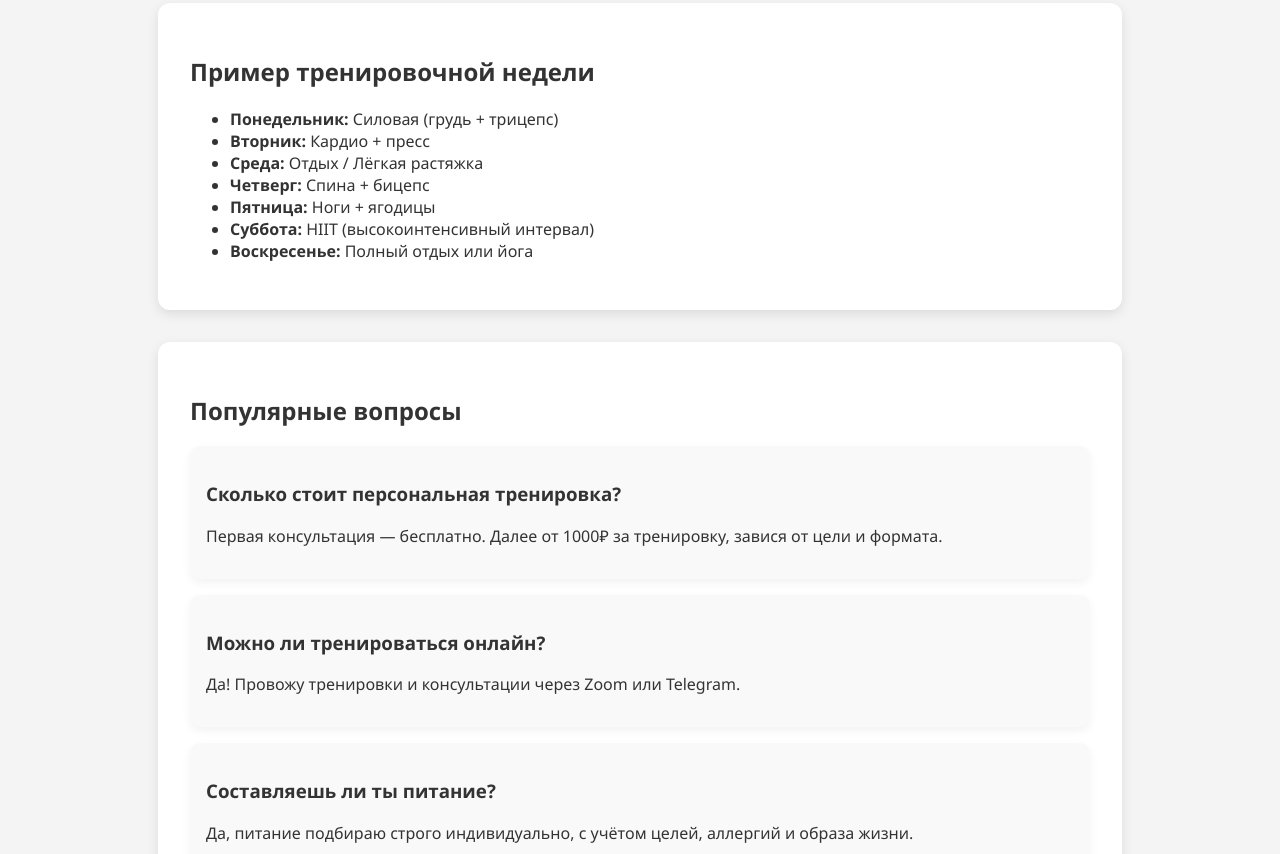
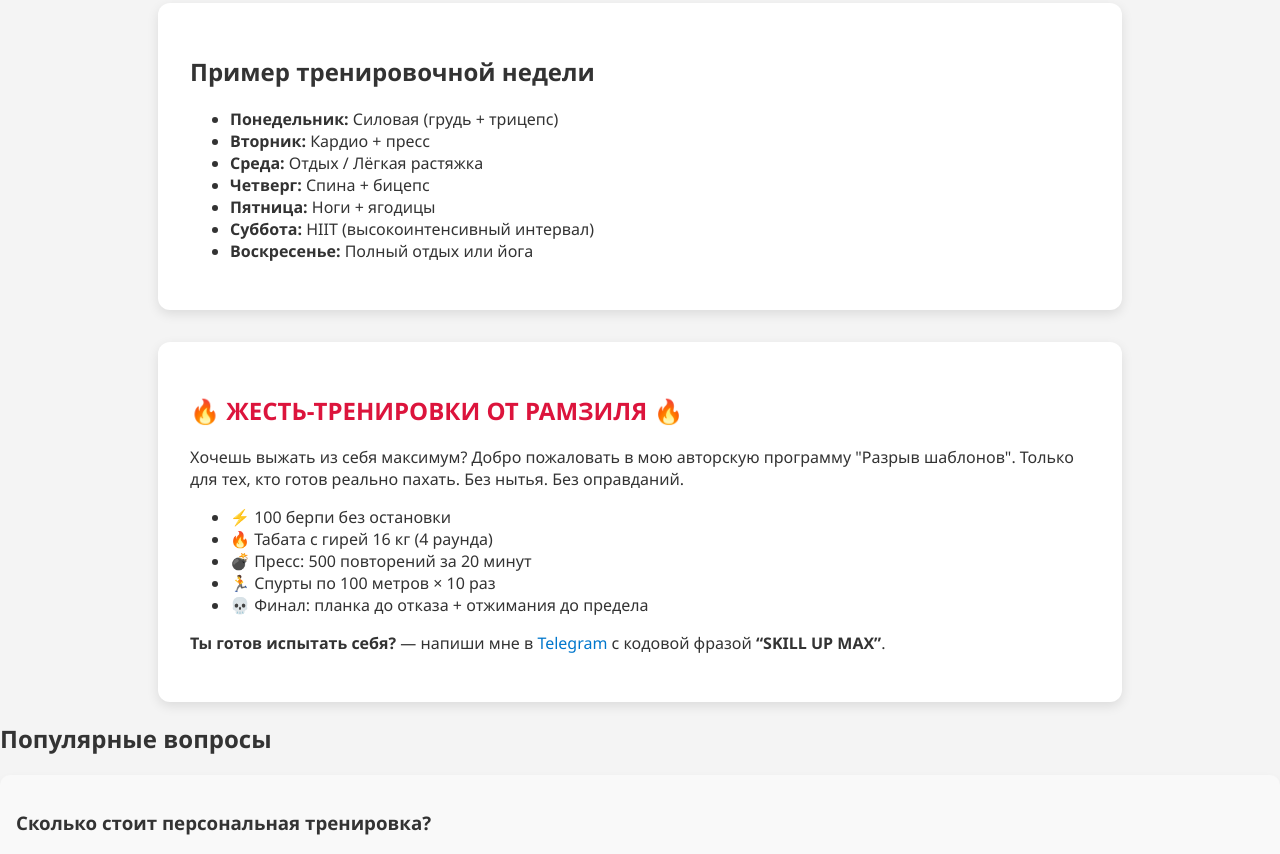
Before and after one commit to Axionyxb/izikeys, a plain HTML site: page index.html in a window 1280 px wide. Shown: the part 431-1285 px from the top of the page. Drawn offline with Linux system fonts and the light colour scheme.

Commit message:
Add files via upload

```diff
--- a/index.html
+++ b/index.html
@@ -115,9 +115,22 @@
     <li><strong>Суббота:</strong> HIIT (высокоинтенсивный интервал)</li>
     <li><strong>Воскресенье:</strong> Полный отдых или йога</li>
   </ul>
+
 </section>
 
-<section class="faq">
+<section class="plan">
+  <h2 style="color: crimson;">🔥 ЖЕСТЬ-ТРЕНИРОВКИ ОТ РАМЗИЛЯ 🔥</h2>
+  <p>Хочешь выжать из себя максимум? Добро пожаловать в мою авторскую программу "Разрыв шаблонов". Только для тех, кто готов реально пахать. Без нытья. Без оправданий.</p>
+  <ul>
+    <li>⚡ 100 берпи без остановки</li>
+    <li>🔥 Табата с гирей 16 кг (4 раунда)</li>
+    <li>💣 Пресс: 500 повторений за 20 минут</li>
+    <li>🏃 Спурты по 100 метров × 10 раз</li>
+    <li>💀 Финал: планка до отказа + отжимания до предела</li>
+  </ul>
+  <p><strong>Ты готов испытать себя?</strong> — напиши мне в <a href="https://t.me/ramzzv" target="_blank">Telegram</a> с кодовой фразой <strong>“SKILL UP MAX”</strong>.</p>
+</section>
+
   <h2>Популярные вопросы</h2>
   <div class="faq-cards">
     <div class="card">
```
